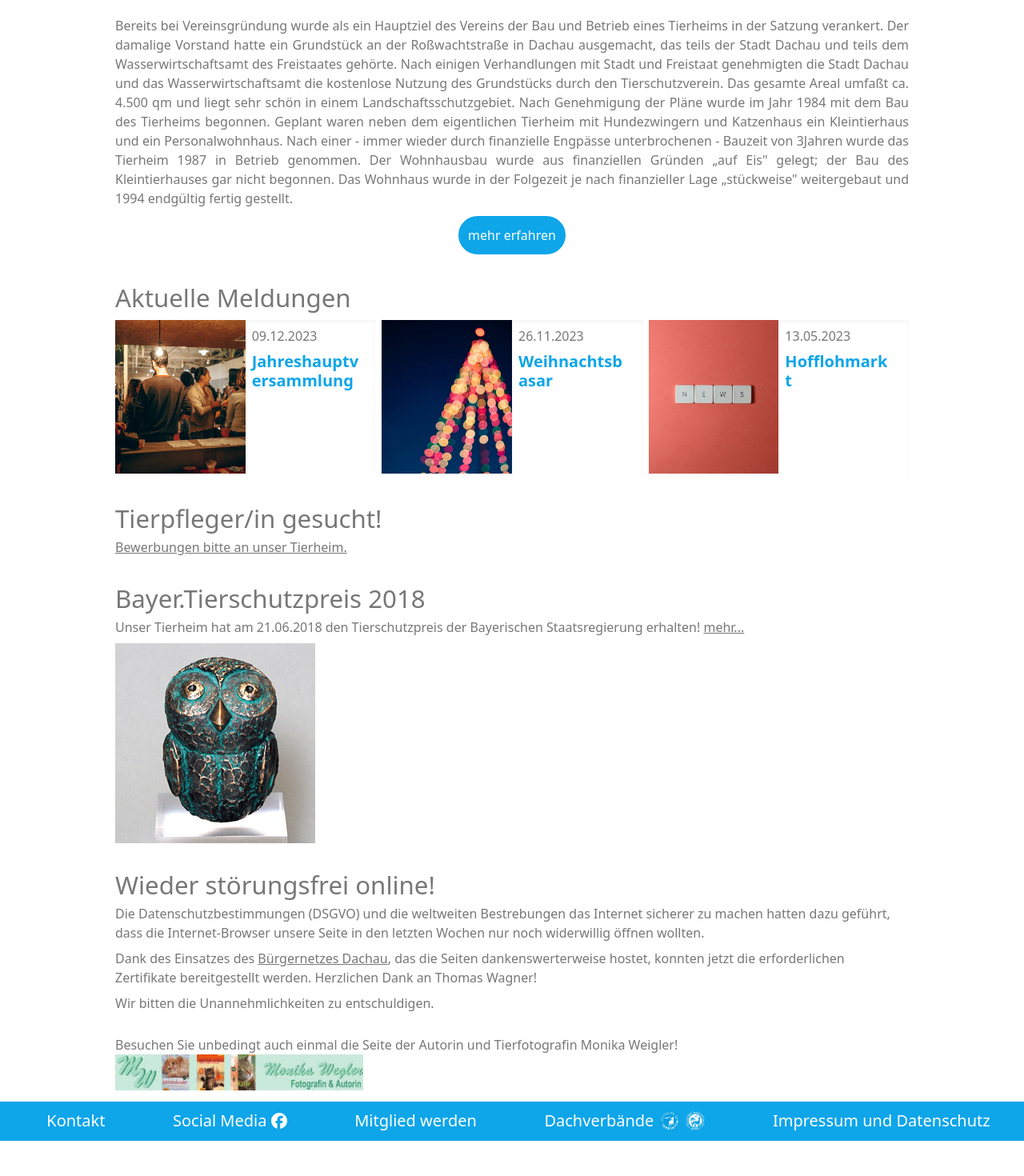
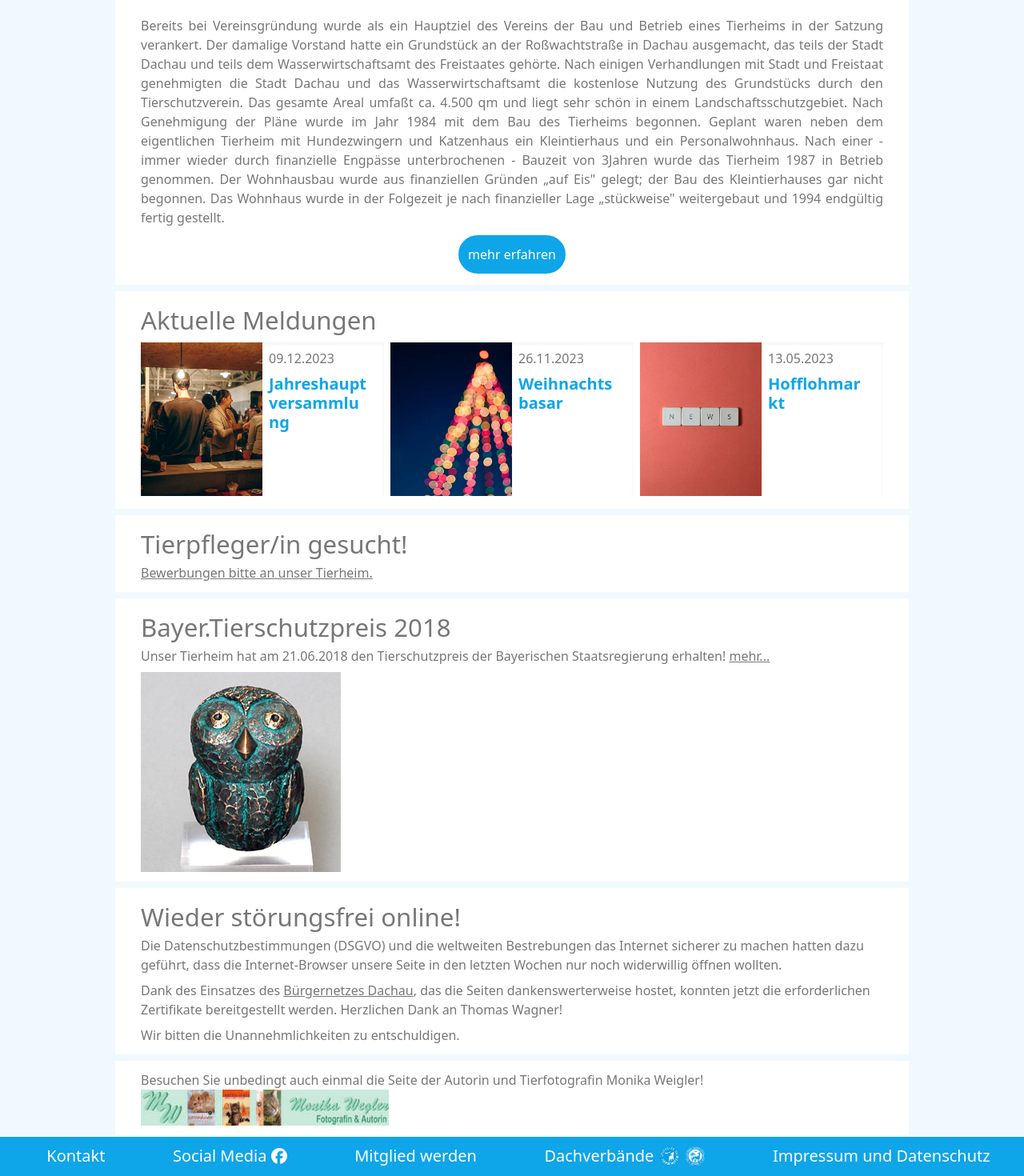
Before and after one commit to MrburnsDAOC/dci-final-project, a React (Vite) app in the folder frontend/: page / in a window 1280 px wide. Shown: the part 520-1990 px from the top of the page at 80% size. Before the commit the page ends 1946 px from the top, so only its background shows below. Built offline with nearby package versions, Linux system fonts and the light colour scheme; a web font is replaced by a local one.

Commit message:
changed bg to bgThirdBg over all

```diff
--- a/frontend/src/components/Footer.jsx
+++ b/frontend/src/components/Footer.jsx
@@ -6,7 +6,7 @@ import Mitglied from "../assets/ueber-uns/Beitritt-Neu.pdf";
 
 const Footer = () => {
   return (
-    <footer className="bg-mainBg text-white py-2 flex justify-center item-center w-full mt-auto">
+    <footer className="bg-mainBg text-white py-2 flex justify-center item-center w-full  mt-auto  border-t-2 border-secondBg">
       <div className="container ml-4 flex flex-col sm:flex-row justify-around ">
         <div className="my-1">
           <a
--- a/frontend/src/layout/Layout.jsx
+++ b/frontend/src/layout/Layout.jsx
@@ -5,7 +5,7 @@ import ScrollToTop from "../components/navigation/ScrollToTop";
 // eslint-disable-next-line react/prop-types
 const Layout = ({ children }) => {
   return (
-    <div className="text-mainText text-lg font-sans bg-mainBg font-normal leading-6 min-h-screen flex flex-col md:bg-secondBg">
+    <div className="text-mainText text-lg font-sans bg-thirdBg font-normal leading-6 min-h-screen flex flex-col md:bg-thirdBg">
       <ScrollToTop />
       <Navbar />
       {children}
--- a/frontend/src/layout/Section.jsx
+++ b/frontend/src/layout/Section.jsx
@@ -1,7 +1,7 @@
 // eslint-disable-next-line react/prop-types
 const Section = ({ children }) => {
   return (
-    <section className="bg-secondBg px-8 py-3 my-0.5 break-words xl:px-36">
+    <section className="bg-secondBg px-8 py-3 mt-2 break-words xl:mx-36">
       {children}
     </section>
   );
--- a/frontend/src/pages/home/Home.jsx
+++ b/frontend/src/pages/home/Home.jsx
@@ -40,7 +40,7 @@ const Home = () => {
     <>
       <Carousel />
       <NextBtn />
-      <section className=" mt-0 bg-secondBg p-3 px-8 mb-1 text-justify xl:px-36">
+      <section className=" mt-0 bg-secondBg p-3 px-8 text-justify xl:mx-36">
         <h1 className="text-left py-3 text-2xl leading-10 font-bold">
           Tierschutzverein Dachau e.V.
         </h1>
@@ -73,7 +73,7 @@ const Home = () => {
       </section>
 
       {/* Aktuelles: */}
-      <section className="px-8 mt-0 bg-secondBg py-3 mb-0.5 xl:px-36">
+      <section className="px-8 mt-2 bg-secondBg py-3 xl:mx-36">
         <div>
           <H2>Aktuelle Meldungen</H2>
         </div>
--- a/frontend/src/pages/kontakt/Kontakt.jsx
+++ b/frontend/src/pages/kontakt/Kontakt.jsx
@@ -9,8 +9,8 @@ const Kontakt = () => {
   return (
     <>
       <NextBtn />
-      <div className=" bg-secondBg break-words xl:flex">
-        <section className="xl:w-4/5">
+      <div className="break-words min-h-[89vh] xl:flex bg-secondBg ">
+        <section className="xl:w-4/5 ">
           <Section>
             <H2>Kontakt</H2>
             <div id="coronaHinweis" className="text-alertText my-3">
@@ -29,7 +29,7 @@ const Kontakt = () => {
           </Section>
         </section>
 
-        <aside className=" px-10 xl:bg-thirdBg  xl:sticky xl:top-0 xl:w-1/5">
+        <aside className=" px-10  xl:bg-thirdBg  xl:sticky xl:top-0 xl:w-1/5  ">
           {/* Container content to stick text: */}
           <div className="xl:sticky xl:top-1/4">
             <section>
--- a/frontend/src/pages/termine/Termine.jsx
+++ b/frontend/src/pages/termine/Termine.jsx
@@ -33,10 +33,8 @@ const archivEvents = [
 
 const Termine = () => {
   return (
-    <div>
-      {/* <div className="bg-white break-words p-4"> */}
+    <>
       <Section>
-        {/* md:w-375 md:h-812 md:m-auto */}
         <H2>Aktuelle Termine</H2>
         <div className="grid grid-cols-3">
           <div className="bg-mainBg text-white border p-3">
@@ -63,12 +61,9 @@ const Termine = () => {
             </div>
           ))}
         </div>
-        {/* </div> */}
       </Section>
 
       <Section>
-        {/* <div> */}
-        {/* <div className="bg-white my-2 break-words p-4"> */}
         <H2>Archiv</H2>
         <div className="grid grid-cols-2">
           <div className="bg-mainBg text-white border p-3">
@@ -90,9 +85,7 @@ const Termine = () => {
           ))}
         </div>
       </Section>
-      {/* </div> */}
-      {/* </div> */}
-    </div>
+    </>
   );
 };
 
```
